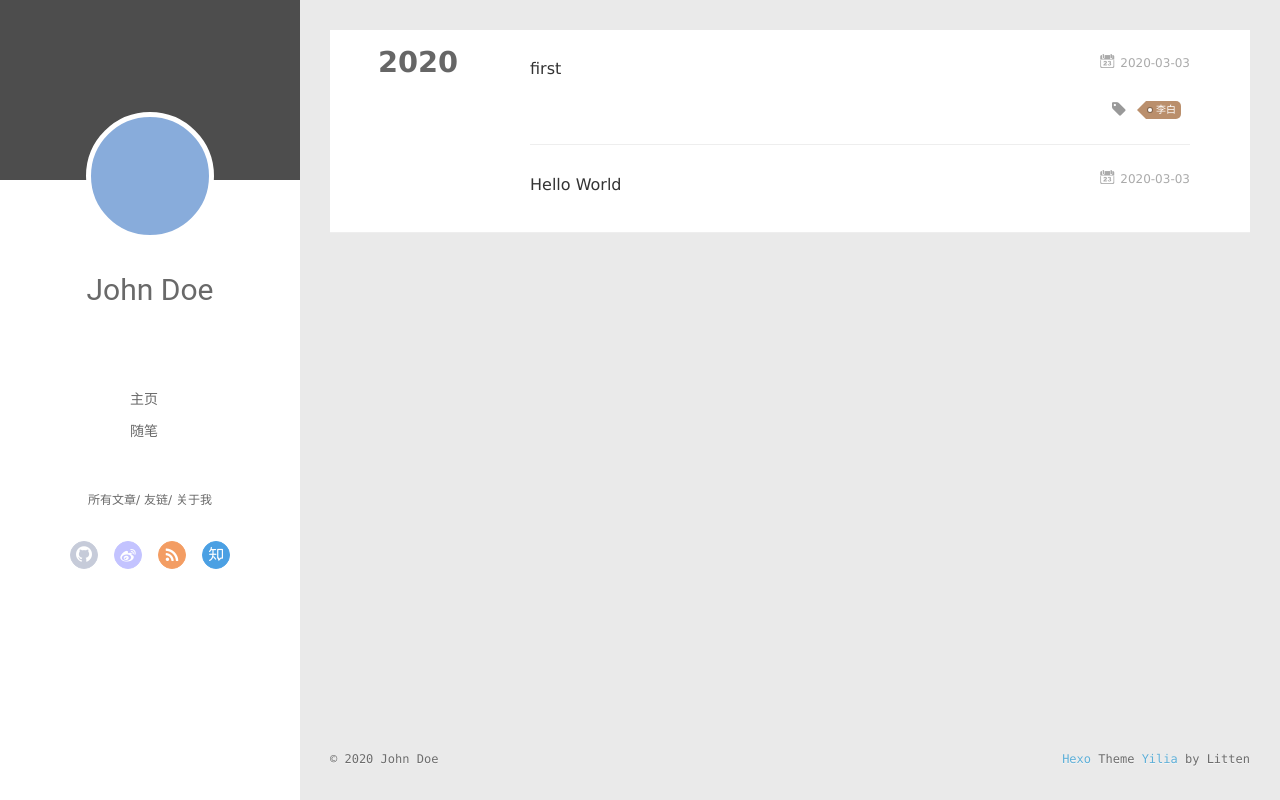
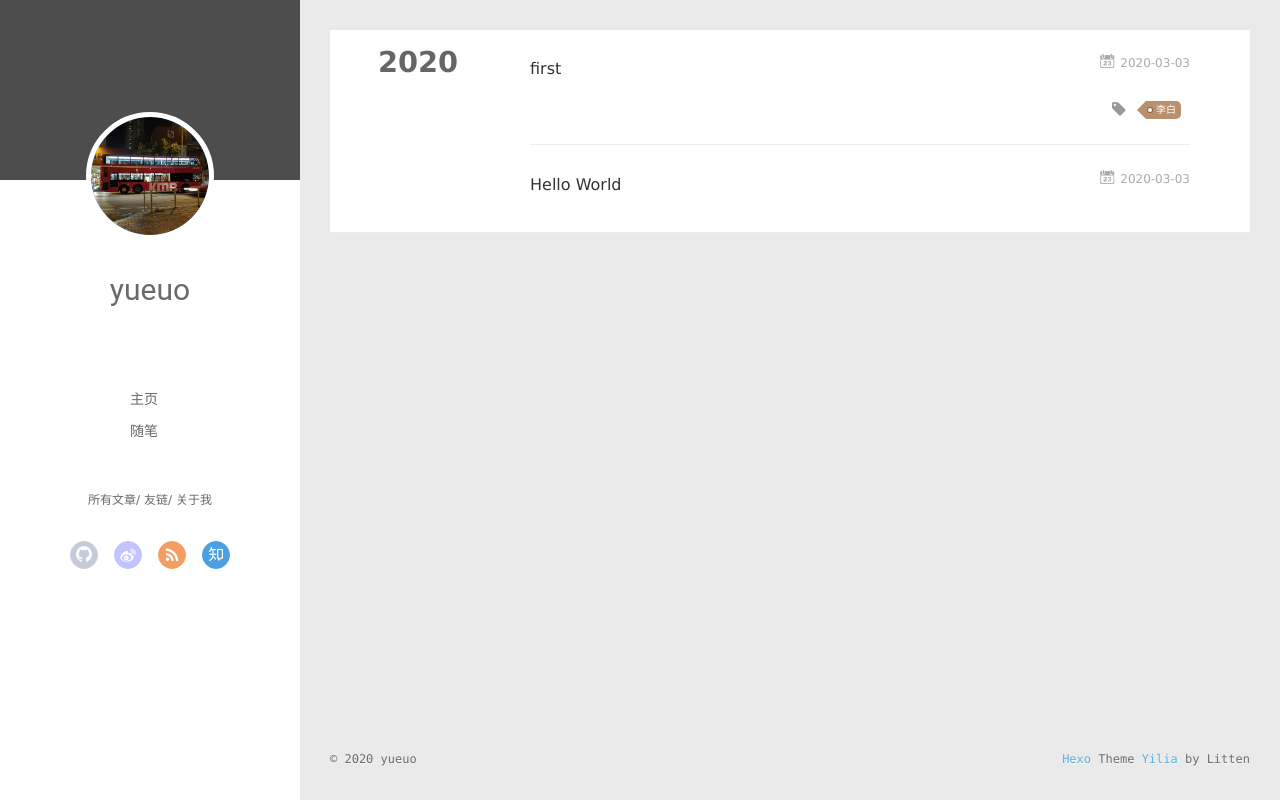
Before and after one commit to guo0102/guo0102.github.io, a plain HTML site: page archives/2020/03/index.html in a window 1280 px wide. Drawn offline with Linux system fonts and the light colour scheme.

Commit message:
Site updated: 2020-03-03 18:22:10

```diff
--- a/archives/2020/03/index.html
+++ b/archives/2020/03/index.html
@@ -6,17 +6,17 @@
   <meta name="renderer" content="webkit">
   <meta http-equiv="X-UA-Compatible" content="IE=edge" >
   <link rel="dns-prefetch" href="http://yoursite.com">
-  <title>Archives: 2020/3 | Hexo</title>
+  <title>Archives: 2020/3 | yueuo</title>
   <meta name="viewport" content="width=device-width, initial-scale=1, maximum-scale=1">
   <meta property="og:type" content="website">
-<meta property="og:title" content="Hexo">
+<meta property="og:title" content="yueuo">
 <meta property="og:url" content="http://yoursite.com/archives/2020/03/index.html">
-<meta property="og:site_name" content="Hexo">
-<meta property="og:locale" content="en_US">
-<meta property="article:author" content="John Doe">
+<meta property="og:site_name" content="yueuo">
+<meta property="og:locale" content="zh_CN">
+<meta property="article:author" content="yueuo">
 <meta name="twitter:card" content="summary">
 
-    <link rel="alternative" href="/atom.xml" title="Hexo" type="application/atom+xml">
+    <link rel="alternative" href="/atom.xml" title="yueuo" type="application/atom+xml">
 
 
     <link rel="icon" href="/favicon.png">
@@ -43,10 +43,10 @@
 <div class="intrude-less">
 	<header id="header" class="inner">
 		<a href="/" class="profilepic">
-			<img src="" class="js-avatar">
+			<img src="/img/tou.jpg" class="js-avatar">
 		</a>
 		<hgroup>
-		  <h1 class="header-author"><a href="/">John Doe</a></h1>
+		  <h1 class="header-author"><a href="/">yueuo</a></h1>
 		</hgroup>
 
 
@@ -101,10 +101,10 @@
 	<div class="intrude-less">
 		<header id="header" class="inner">
 			<div class="profilepic">
-				<img src="" class="js-avatar">
+				<img src="/img/tou.jpg" class="js-avatar">
 			</div>
 			<hgroup>
-			  <h1 class="header-author js-header-author">John Doe</h1>
+			  <h1 class="header-author js-header-author">yueuo</h1>
 			</hgroup>
 
 
@@ -240,7 +240,7 @@
   <div class="outer">
     <div id="footer-info">
     	<div class="footer-left">
-    		&copy; 2020 John Doe
+    		&copy; 2020 yueuo
     	</div>
       	<div class="footer-right">
       		<a href="http://hexo.io/" target="_blank">Hexo</a>  Theme <a href="https://github.com/litten/hexo-theme-yilia" target="_blank">Yilia</a> by Litten
```
Also changed, not shown: 2020/03/03/first/index.html (+10 -10 lines), 2020/03/03/hello-world/index.html (+10 -10 lines), archives/2020/index.html (+11 -11 lines), archives/index.html (+11 -11 lines), index.html (+11 -11 lines), tags/李白/index.html (+11 -11 lines), img/tou.jpg (added).
